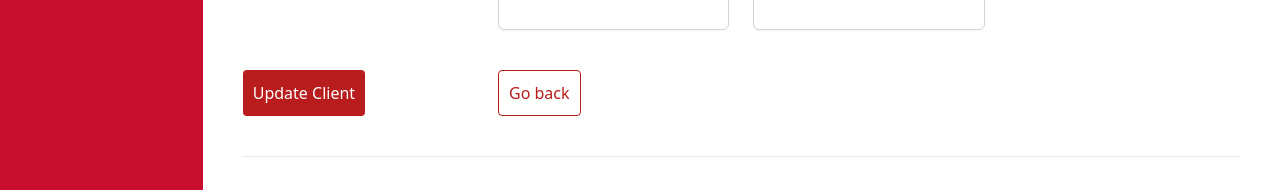
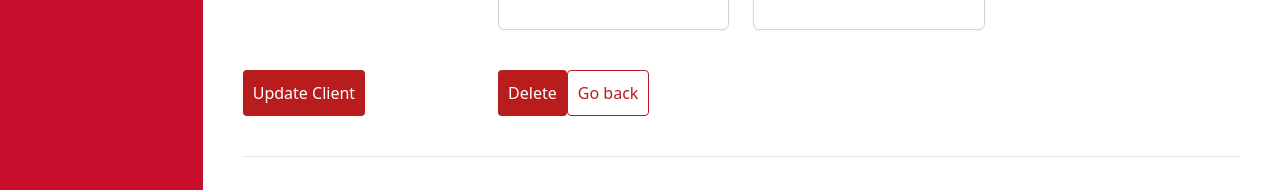
Before and after one commit to CIS-Fall-2022/project-cis_4339_project_6, a Vue app in the folder frontend/: page /updateclient/1 in a window 1280 px wide. Shown: the part 610-802 px from the top of the page. Built offline with nearby package versions, Linux system fonts and the light colour scheme; no server answers.

Commit message:
Added delete button/ function

```diff
--- a/frontend/src/components/updateClient.vue
+++ b/frontend/src/components/updateClient.vue
@@ -333,7 +333,7 @@ export default {
             >Update Client</button>
           </div>
           <div class="flex justify-between mt-10 mr-20">
-          <!--Add button for delete -->
+            <button @click.prevent="deleteEvent(event._id)" class="bg-red-700 text-white rounded">Delete</button>
             <button
               type="reset"
               class="border border-red-700 bg-white text-red-700 rounded"
```
